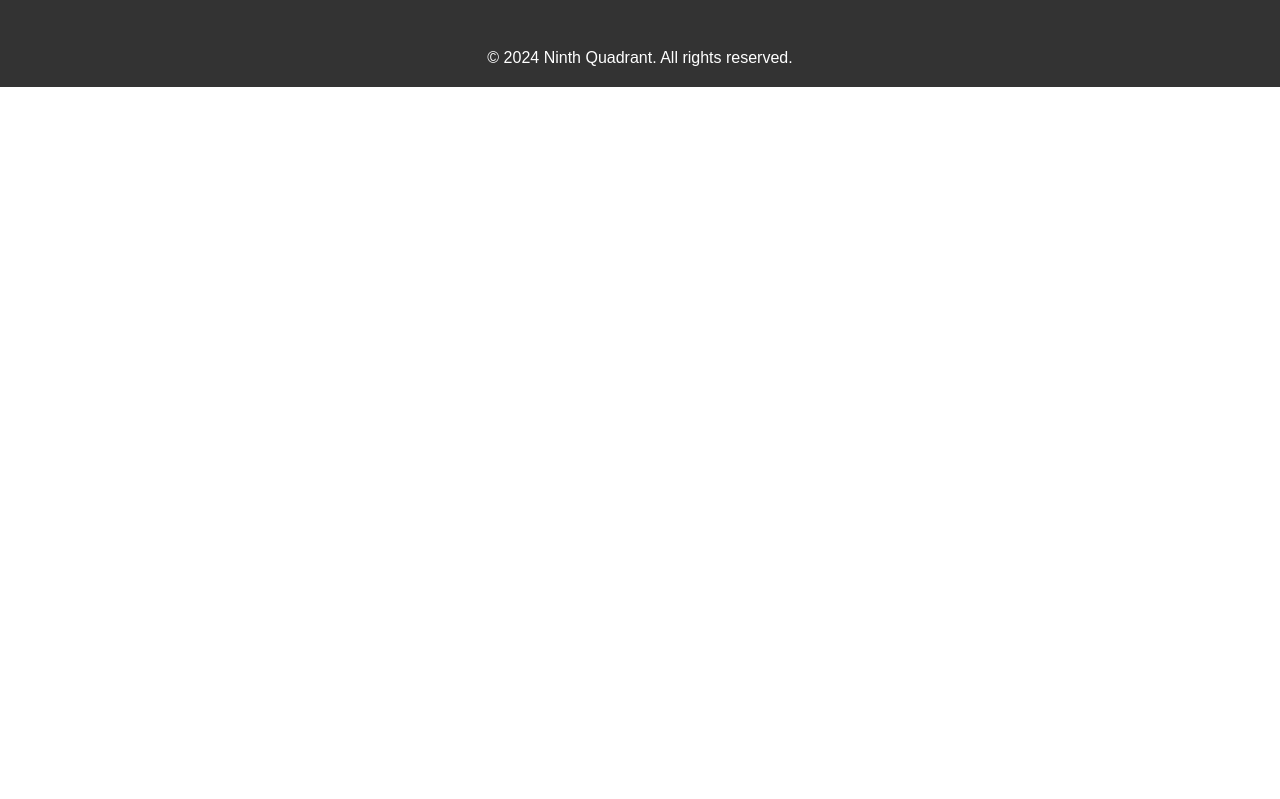
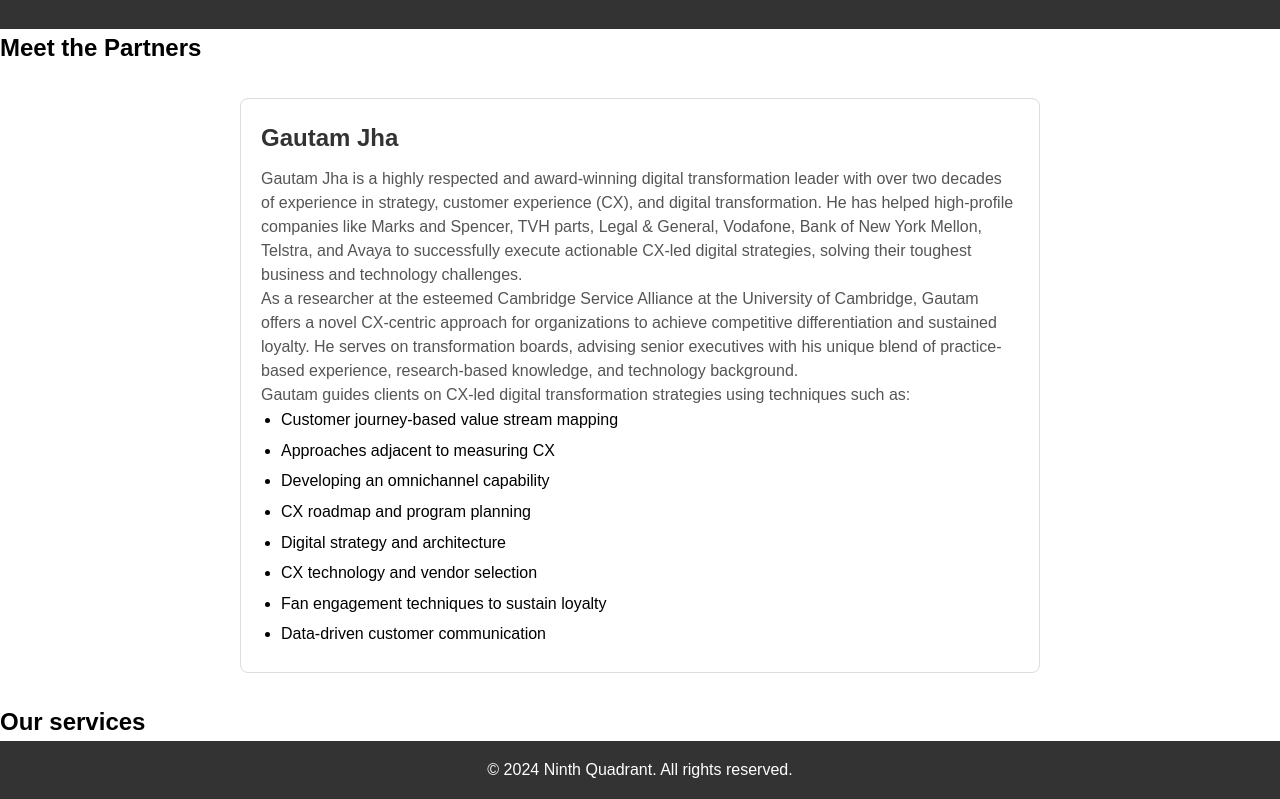
Before and after one commit to gkj1980/my-nq, a plain HTML site: page index.html in a window 1280 px wide. Shown: the part 137-936 px from the top of the page. Before the commit the page ends 800 px from the top, so only its background shows below. Drawn offline with Linux system fonts and the light colour scheme.

Commit message:
Reverting back

```diff
--- a/index.html
+++ b/index.html
@@ -22,7 +22,19 @@
         <p>Delivering Exceptional IT Solutions</p>
     </header>
 
+   <!-- Placeholder for dynamically loaded content -->
+    <section id="partners" class="page-section">
+        <h2>Meet the Partners</h2>
+        <!-- Content will be loaded here -->
+        <div id="partners-content"></div>
+    </section>
 
+      <!-- Placeholder for dynamically loaded content -->
+    <section id="services" class="page-section">
+        <h2>Our services</h2>
+        <!-- Content will be loaded here -->
+        <div id="services-content"></div>
+    </section>
 
     <!-- Footer -->
     <footer class="footer">
```
